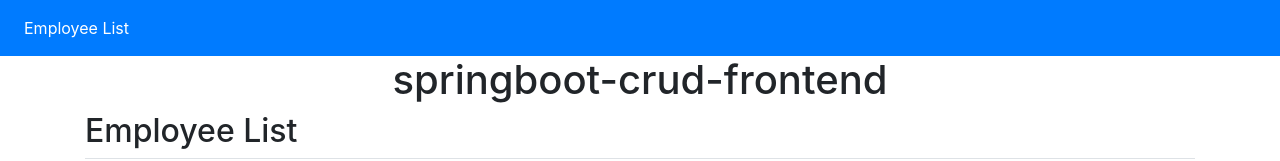
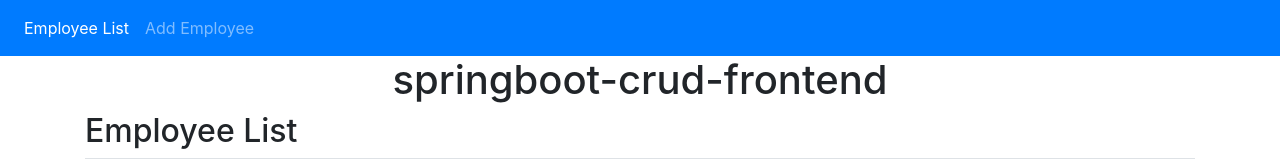
Before and after one commit to mhobson/springboot-crud-frontend, an Angular app: page /employees in a window 1280 px wide. Shown: the top 161 px of the page. Built offline with nearby package versions, Linux system fonts and the light colour scheme; no server answers.

Commit message:
Criação do componente create-employee

```diff
--- a/src/app/app-routing.module.ts
+++ b/src/app/app-routing.module.ts
@@ -1,9 +1,11 @@
 import { NgModule } from '@angular/core';
 import { Routes, RouterModule } from '@angular/router';
 import { EmployeeListComponent } from './employee-list/employee-list.component';
+import { CreateEmployeeComponent } from './create-employee/create-employee.component';
 
 const routes: Routes = [
   { path: 'employees', component: EmployeeListComponent },
+  { path: 'create-employee', component: CreateEmployeeComponent },
   { path: '', redirectTo: 'employees', pathMatch: 'full' }
 ];
 
--- a/src/app/app.component.html
+++ b/src/app/app.component.html
@@ -2,6 +2,11 @@
   <ul class="navbar-nav">
     <li class="nav-item">
       <a class="nav-link" routerLink="employees" routerLinkActive="active">Employee List</a>
+    </li>
+  </ul>
+  <ul class="navbar-nav">
+    <li class="nav-item">
+      <a class="nav-link" routerLink="create-employee" routerLinkActive="active">Add Employee</a>
     </li>
   </ul>
 </nav>
```
